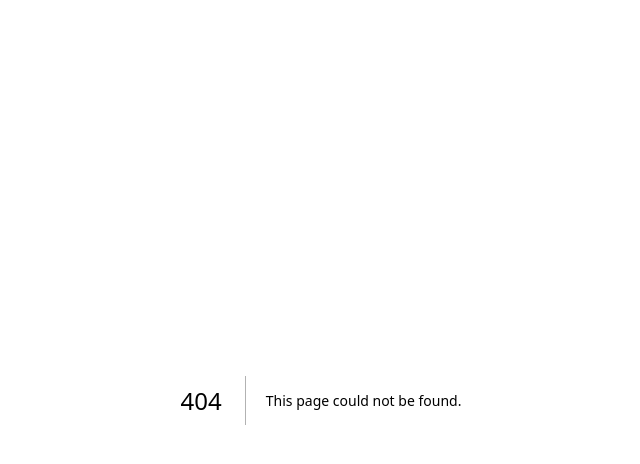
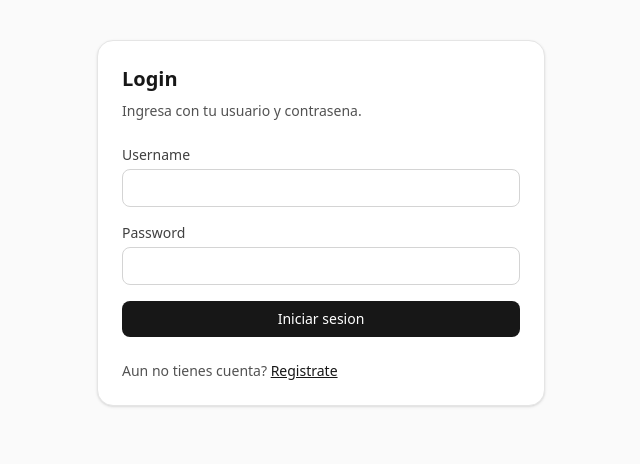
Before and after one commit to jeremiasavaro/Fulvo, a Next.js app in the folder fulvo/: page /login in a window 1280 px wide. Before the commit this address had no page. Shown: the top 464 px of the page, without its empty margins (319-959 px from the left). Built offline with nearby package versions, Linux system fonts and the light colour scheme.

Commit message:
Add login and registration forms with validation and error handling

```diff
--- /dev/null
+++ b/fulvo/src/app/login/page.js
@@ -0,0 +1,13 @@
+import LoginForm from "@/components/auth/LoginForm";
+
+export const metadata = {
+  title: "Login | Fulvo",
+};
+
+export default function LoginPage() {
+  return (
+    <main className="min-h-screen bg-neutral-50 p-6 md:p-10">
+      <LoginForm />
+    </main>
+  );
+}
--- /dev/null
+++ b/fulvo/src/app/register/page.js
@@ -0,0 +1,13 @@
+import RegisterForm from "@/components/auth/RegisterForm";
+
+export const metadata = {
+  title: "Register | Fulvo",
+};
+
+export default function RegisterPage() {
+  return (
+    <main className="min-h-screen bg-neutral-50 p-6 md:p-10">
+      <RegisterForm />
+    </main>
+  );
+}
--- /dev/null
+++ b/fulvo/src/components/auth/LoginForm.js
@@ -0,0 +1,98 @@
+"use client";
+
+import Link from "next/link";
+import { useState } from "react";
+
+export default function LoginForm() {
+  const [status, setStatus] = useState("idle");
+  const [message, setMessage] = useState("");
+
+  async function onSubmit(event) {
+    event.preventDefault();
+    setStatus("loading");
+    setMessage("");
+
+    const formData = new FormData(event.currentTarget);
+    const body = {
+      username: formData.get("username"),
+      password: formData.get("password"),
+    };
+
+    try {
+      const response = await fetch("/api/session", {
+        method: "POST",
+        headers: { "Content-Type": "application/json" },
+        body: JSON.stringify(body),
+      });
+
+      const result = await response.json();
+
+      if (!response.ok) {
+        setStatus("error");
+        setMessage(result?.error || "No se pudo iniciar sesion");
+        return;
+      }
+
+      setStatus("success");
+      setMessage(result?.message || "Credenciales validadas correctamente");
+    } catch {
+      setStatus("error");
+      setMessage("No se pudo conectar con el servidor");
+    }
+  }
+
+  return (
+    <section className="mx-auto w-full max-w-md rounded-2xl border border-neutral-200 bg-white p-6 shadow-sm">
+      <h1 className="text-xl font-semibold text-neutral-900">Login</h1>
+      <p className="mt-2 text-sm text-neutral-600">Ingresa con tu usuario y contrasena.</p>
+
+      <form onSubmit={onSubmit} className="mt-6 space-y-4">
+        <label className="block">
+          <span className="mb-1 block text-sm text-neutral-700">Username</span>
+          <input
+            name="username"
+            required
+            minLength={3}
+            className="w-full rounded-lg border border-neutral-300 px-3 py-2 text-sm outline-none focus:border-neutral-500"
+          />
+        </label>
+
+        <label className="block">
+          <span className="mb-1 block text-sm text-neutral-700">Password</span>
+          <input
+            name="password"
+            type="password"
+            required
+            minLength={8}
+            className="w-full rounded-lg border border-neutral-300 px-3 py-2 text-sm outline-none focus:border-neutral-500"
+          />
+        </label>
+
+        <button
+          type="submit"
+          disabled={status === "loading"}
+          className="w-full rounded-lg bg-neutral-900 px-4 py-2 text-sm font-medium text-white transition hover:bg-neutral-700 disabled:cursor-not-allowed disabled:bg-neutral-400"
+        >
+          {status === "loading" ? "Ingresando..." : "Iniciar sesion"}
+        </button>
+      </form>
+
+      {message ? (
+        <p
+          className={`mt-4 text-sm ${
+            status === "error" ? "text-red-600" : "text-emerald-700"
+          }`}
+        >
+          {message}
+        </p>
+      ) : null}
+
+      <p className="mt-6 text-sm text-neutral-600">
+        Aun no tienes cuenta?{" "}
+        <Link href="/register" className="font-medium text-neutral-900 underline">
+          Registrate
+        </Link>
+      </p>
+    </section>
+  );
+}
--- /dev/null
+++ b/fulvo/src/components/auth/RegisterForm.js
@@ -0,0 +1,122 @@
+"use client";
+
+import Link from "next/link";
+import { useRouter } from "next/navigation";
+import { useState } from "react";
+
+export default function RegisterForm() {
+  const router = useRouter();
+  const [status, setStatus] = useState("idle");
+  const [message, setMessage] = useState("");
+
+  async function onSubmit(event) {
+    event.preventDefault();
+    const form = event.currentTarget;
+    setStatus("loading");
+    setMessage("");
+
+    const formData = new FormData(form);
+    const body = {
+      username: formData.get("username"),
+      password: formData.get("password"),
+      password_confirmation: formData.get("password_confirmation"),
+    };
+
+    try {
+      const response = await fetch("/api/register", {
+        method: "POST",
+        headers: { "Content-Type": "application/json" },
+        body: JSON.stringify(body),
+      });
+
+      let result = {};
+      const contentType = response.headers.get("content-type") || "";
+
+      if (contentType.includes("application/json")) {
+        result = await response.json();
+      }
+
+      if (!response.ok) {
+        setStatus("error");
+        setMessage(result?.error || "No se pudo crear el usuario");
+        return;
+      }
+
+      form.reset();
+      setStatus("success");
+      const createdUsername = result?.user?.username || body.username;
+      setMessage(`Usuario ${createdUsername} creado correctamente`);
+      router.push("/");
+      router.refresh();
+    } catch {
+      setStatus("error");
+      setMessage("No se pudo conectar con el servidor");
+    }
+  }
+
+  return (
+    <section className="mx-auto w-full max-w-md rounded-2xl border border-neutral-200 bg-white p-6 shadow-sm">
+      <h1 className="text-xl font-semibold text-neutral-900">Register</h1>
+      <p className="mt-2 text-sm text-neutral-600">Crea tu usuario inicial.</p>
+
+      <form onSubmit={onSubmit} className="mt-6 space-y-4">
+        <label className="block">
+          <span className="mb-1 block text-sm text-neutral-700">Username</span>
+          <input
+            name="username"
+            required
+            minLength={3}
+            className="w-full rounded-lg border border-neutral-300 px-3 py-2 text-sm outline-none focus:border-neutral-500"
+          />
+        </label>
+
+        <label className="block">
+          <span className="mb-1 block text-sm text-neutral-700">Password</span>
+          <input
+            name="password"
+            type="password"
+            required
+            minLength={8}
+            className="w-full rounded-lg border border-neutral-300 px-3 py-2 text-sm outline-none focus:border-neutral-500"
+          />
+        </label>
+
+        <label className="block">
+          <span className="mb-1 block text-sm text-neutral-700">Confirm password</span>
+          <input
+            name="password_confirmation"
+            type="password"
+            required
+            minLength={8}
+            className="w-full rounded-lg border border-neutral-300 px-3 py-2 text-sm outline-none focus:border-neutral-500"
+          />
+        </label>
+
+        <button
+          type="submit"
+          disabled={status === "loading"}
+          className="w-full rounded-lg bg-neutral-900 px-4 py-2 text-sm font-medium text-white transition hover:bg-neutral-700 disabled:cursor-not-allowed disabled:bg-neutral-400"
+        >
+          {status === "loading" ? "Creando..." : "Crear usuario"}
+        </button>
+      </form>
+
+      {message ? (
+        <p
+          className={`mt-4 text-sm ${
+            status === "error" ? "text-red-600" : "text-emerald-700"
+          }`}
+        >
+          {message}
+        </p>
+      ) : null}
+
+      <p className="mt-6 text-sm text-neutral-600">
+        Ya tienes cuenta?{" "}
+        <Link href="/login" className="font-medium text-neutral-900 underline">
+          Inicia sesion
+        </Link>
+      </p>
+    </section>
+  );
+}
```
